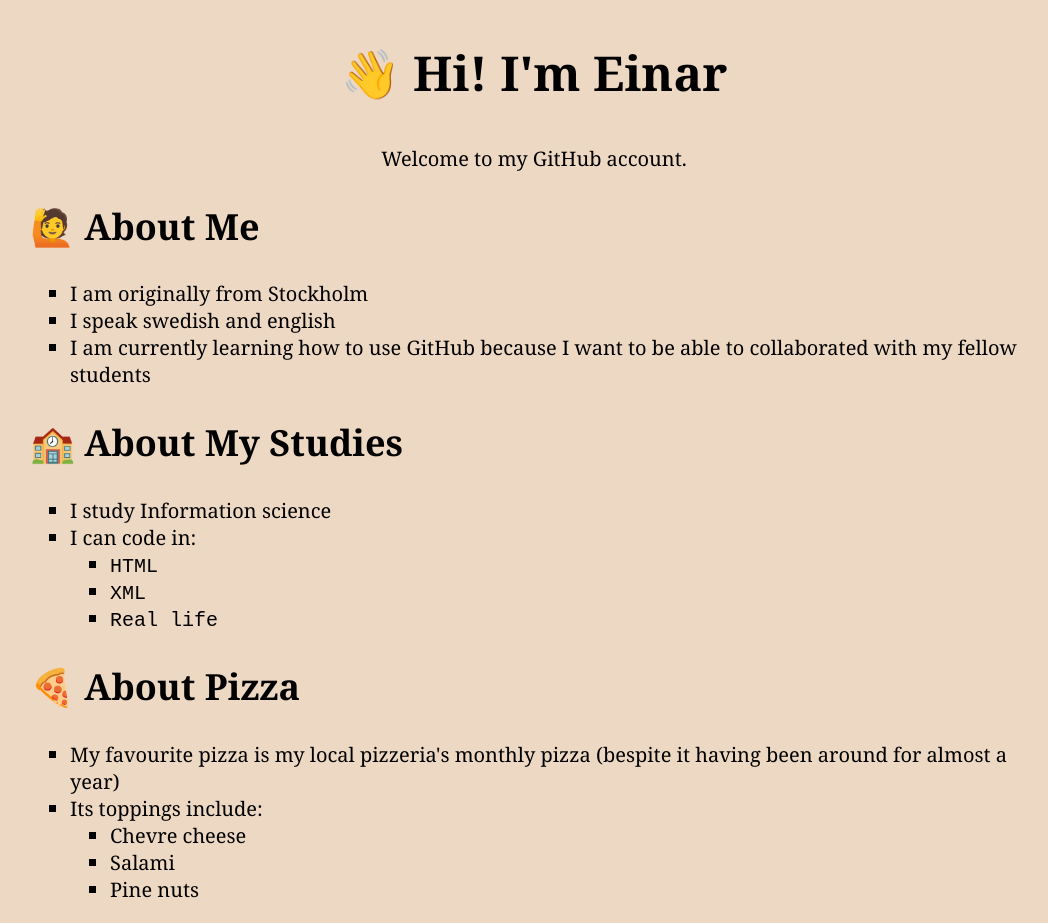
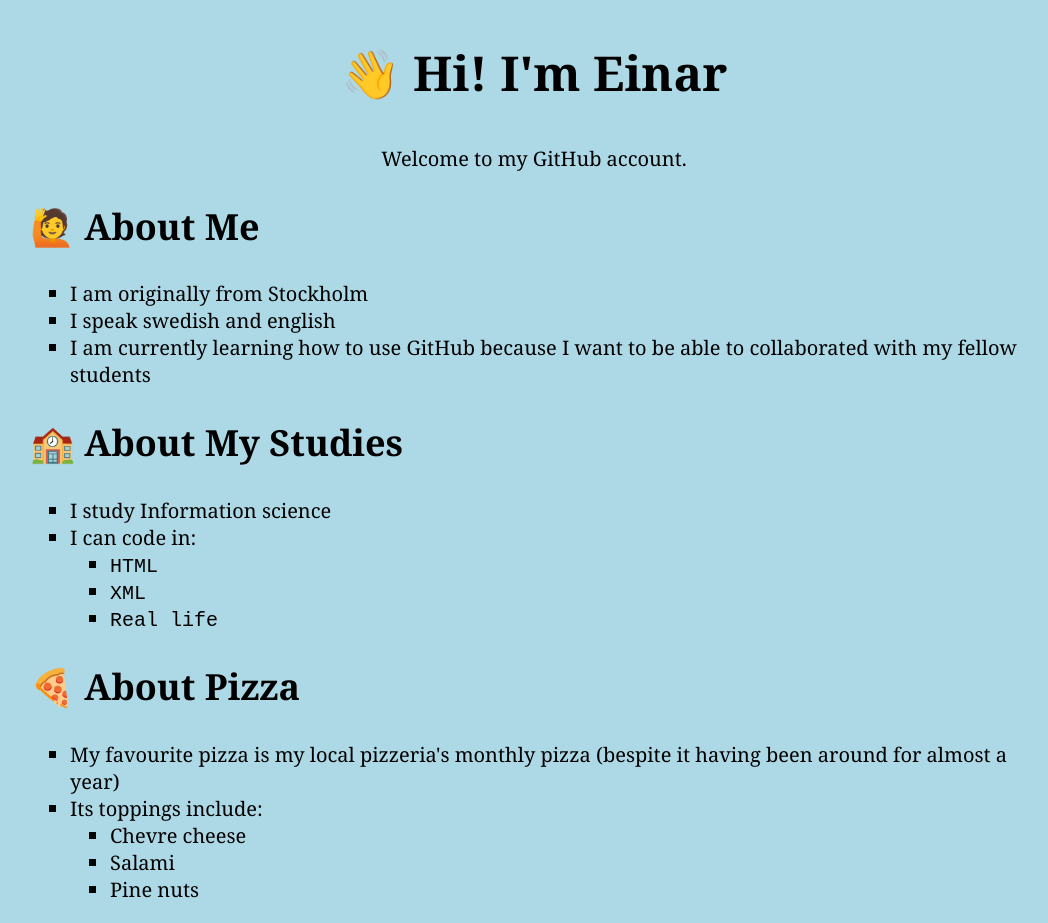
Before and after one commit to Kfirsson/About-me, a plain HTML site: page index.html in a window 1280 px wide. Shown: the whole page, without its empty margins (106-1154 px from the left). Drawn offline with Linux system fonts and the light colour scheme.

Commit message:
change colour in css

```diff
--- a/css/style.css
+++ b/css/style.css
@@ -1,7 +1,7 @@
 /* Feel free to change me and make me your own! */
 
 body {
-  background-color: #edd8c3;
+  background-color: #ADD8E6;
   font-family: Georgia, serif;
 }
 
```
